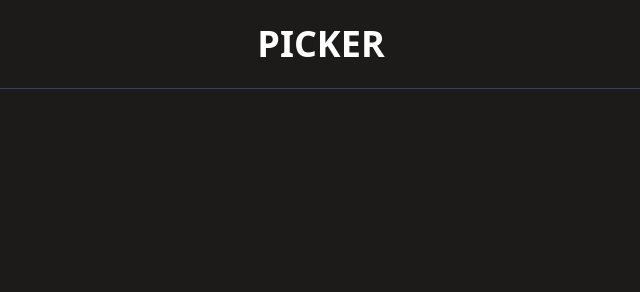
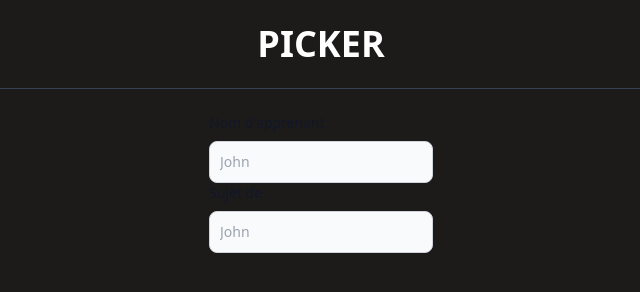
Before and after one commit to marouaneXan/Tirage_Sujet_Veille, a plain HTML site: page index.html in a window 1280 px wide. Shown: the whole page, without its empty margins (319-959 px from the left). Drawn offline with nearby package versions, Linux system fonts and the light colour scheme.

Commit message:
add form for adding new student

```diff
--- a/index.html
+++ b/index.html
@@ -1,20 +1,53 @@
 <!DOCTYPE html>
 <html lang="en">
-<head>
-    <meta charset="UTF-8">
-    <meta http-equiv="X-UA-Compatible" content="IE=edge">
-    <meta name="viewport" content="width=device-width, initial-scale=1.0">
+  <head>
+    <meta charset="UTF-8" />
+    <meta http-equiv="X-UA-Compatible" content="IE=edge" />
+    <meta name="viewport" content="width=device-width, initial-scale=1.0" />
     <script src="https://cdn.tailwindcss.com"></script>
     <title>Document</title>
-</head>
-<style>
-    nav{
+  </head>
+  <body class="bg-[rgb(29,26,26)]">
+    <nav
+      class="text-center text-white font-bold text-4xl p-6 border-b-[1px] border-gray-700"
+    >
+      <h1>PICKER</h1>
+    </nav>
+    <!--Form for adding new student and subject-->
+    <div class="flex flex-col items-center p-6 mx-auto md:flex">
+      <form>
+        <div>
+          <label
+            for="name"
+            class="block mb-2 text-sm font-medium text-gray-900 dark:text-gray-300"
+            >Nom d'apprenant</label
+          >
+          <input
+            type="text"
+            id="name"
+            class="bg-gray-50 border border-gray-300 text-gray-900 text-sm rounded-lg focus:ring-blue-500 focus:border-blue-500 block w-full p-2.5 dark:bg-gray-700 dark:border-gray-600 dark:placeholder-gray-400 dark:text-white dark:focus:ring-blue-500 dark:focus:border-blue-500"
+            placeholder="John"
+            required
+          />
+        </div>
+        <div>
+          <label
+            for="sjt_veille"
+            class="block mb-2 text-sm font-medium text-gray-900 dark:text-gray-300"
+            >Sujet de</label
+          >
+          <input
+            type="text"
+            id="name"
+            class="bg-gray-50 border border-gray-300 text-gray-900 text-sm rounded-lg focus:ring-blue-500 focus:border-blue-500 block w-full p-2.5 dark:bg-gray-700 dark:border-gray-600 dark:placeholder-gray-400 dark:text-white dark:focus:ring-blue-500 dark:focus:border-blue-500"
+            placeholder="John"
+            required
+          />
+        </div>
+      </form>
+      <div>
 
-    }
-</style>
-<body class="bg-[rgb(29,26,26)]">
-    <nav class="text-center text-white font-bold text-4xl p-6 border-b-[1px] border-gray-700">
-        <h1>PICKER</h1>
-    </nav>
-</body>
+      </div>
+    </div>
+  </body>
 </html>
```
